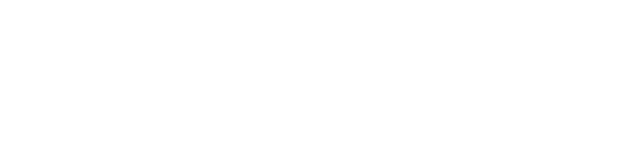
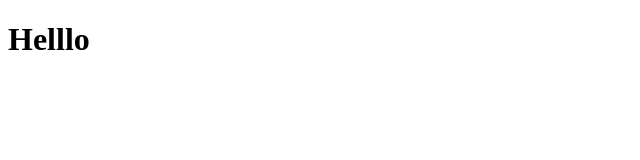
Before and after one commit to rw3Garvit/testt, a plain HTML site: page index.html in a window 1280 px wide. Shown: the whole page, without its empty margins (0-640 px from the left). Drawn offline with Linux system fonts and the light colour scheme.

Commit message:
h1 tag added

```diff
--- a/index.html
+++ b/index.html
@@ -5,5 +5,7 @@
     <meta name="viewport" content="width=device-width, initial-scale=1.0" />
     <title>Document</title>
   </head>
-  <body></body>
+  <body>
+    <h1>Helllo</h1>
+  </body>
 </html>
```
